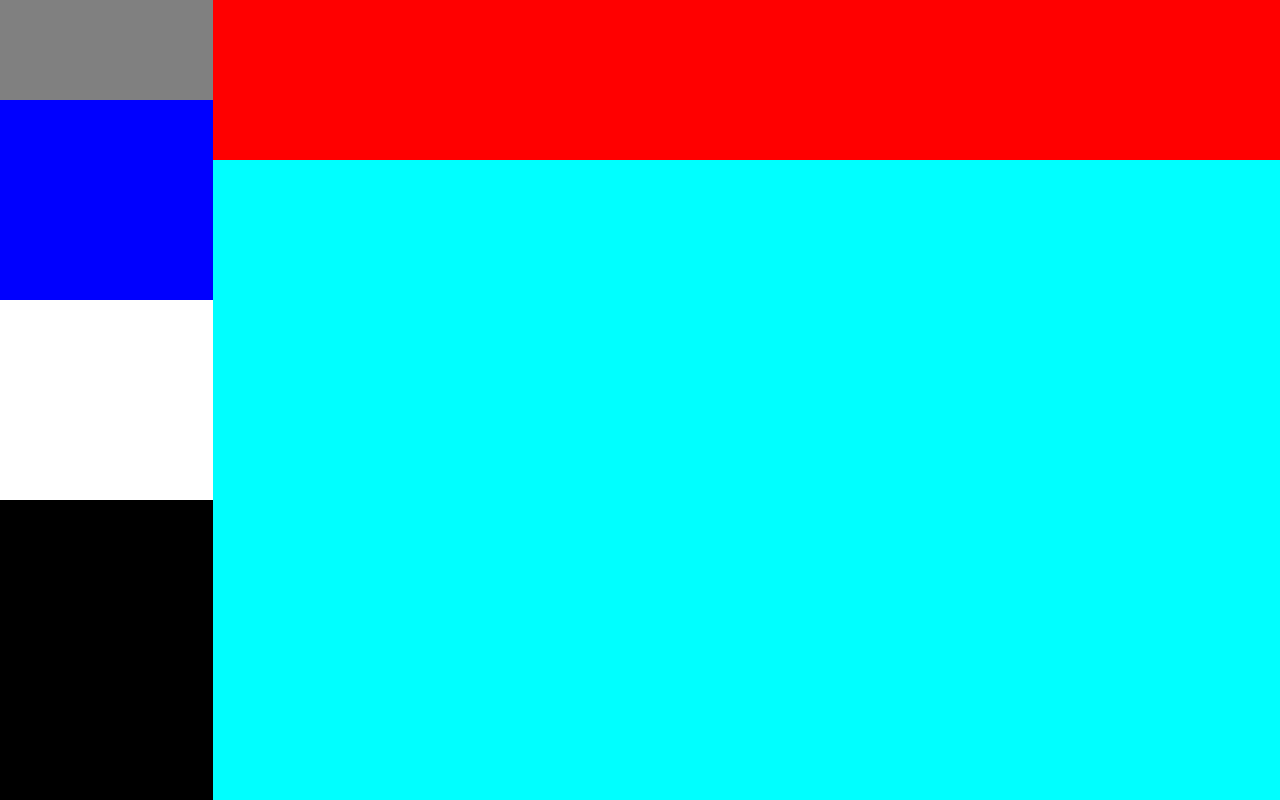
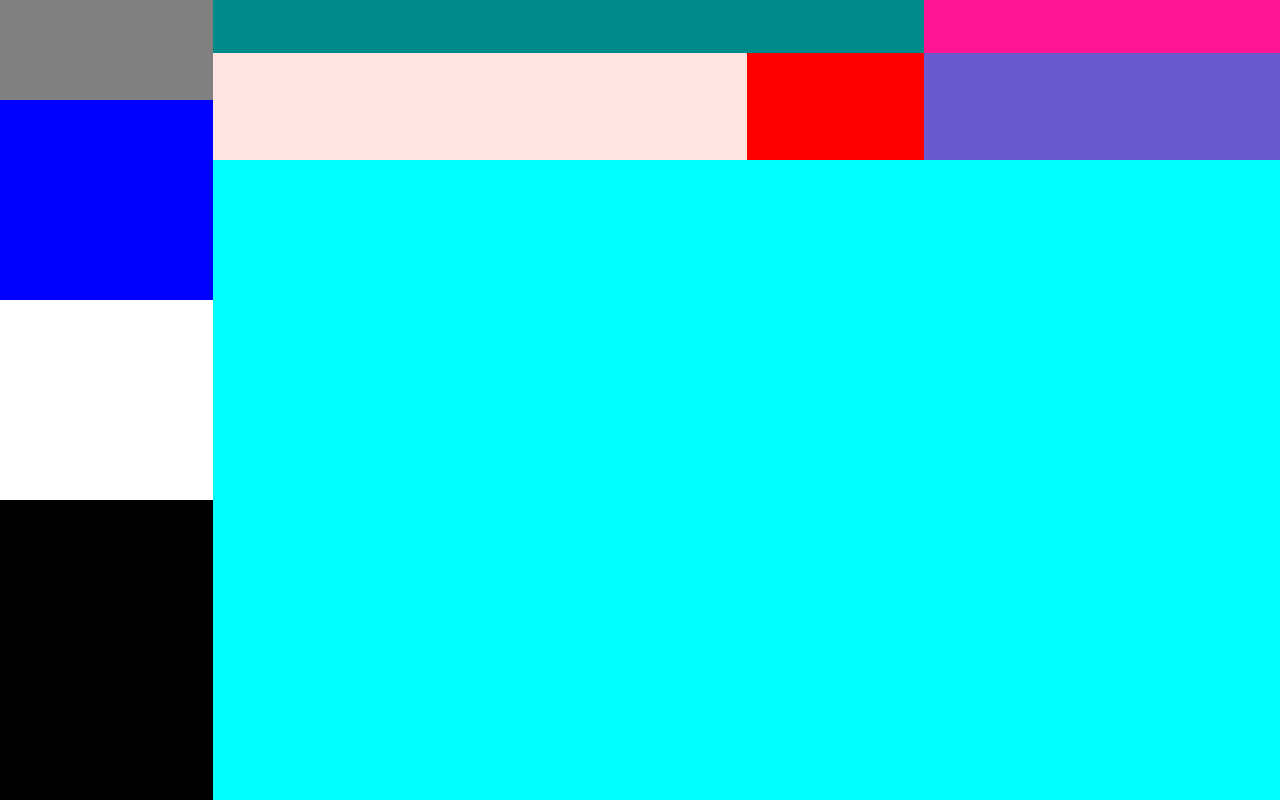
Before and after one commit to krishivga/odinProject, a plain HTML site: page projects/admin_dashboard/index.html in a window 1280 px wide. Drawn offline with Linux system fonts and the light colour scheme.

Commit message:
Finished header main containers organisation.

```diff
--- a/projects/admin_dashboard/index.html
+++ b/projects/admin_dashboard/index.html
@@ -12,7 +12,12 @@
         <div class="key-pages-container sidebar-item"></div>
         <div class="support-pages-container sidebar-item"></div>
     </div>
-    <div class="header-container"></div>
+    <div class="header-container">
+        <div class="searchbar-container"></div>
+        <div class="profile-container"></div>
+        <div class="profile-details-container"></div>
+        <div class="document-buttons-container"></div>
+    </div>
     <div class="hero-container"></div>
 </body>
 </html>
--- a/projects/admin_dashboard/style.css
+++ b/projects/admin_dashboard/style.css
@@ -97,3 +97,34 @@ body {
     background-color: white;
     grid-row: 3/4;
 }
+
+/* Header Main Grid */
+.header-container {
+    display: grid;
+    grid-template-columns: 3fr 1fr 2fr;
+    grid-template-rows: 1fr 2fr;
+}
+
+.searchbar-container {
+    background-color: darkcyan;
+    grid-row: 1/2;
+    grid-column: 1/3;
+}
+
+.profile-container {
+    background-color: deeppink;
+    grid-row: 1/2;
+    grid-column: 3/4;
+}
+
+.profile-details-container {
+    background-color: mistyrose;
+    grid-row: 2/3;
+    grid-column: 1/2;
+}
+
+.document-buttons-container {
+    background-color: slateblue;
+    grid-row: 2/3;
+    grid-column: 3/4;
+}
```
